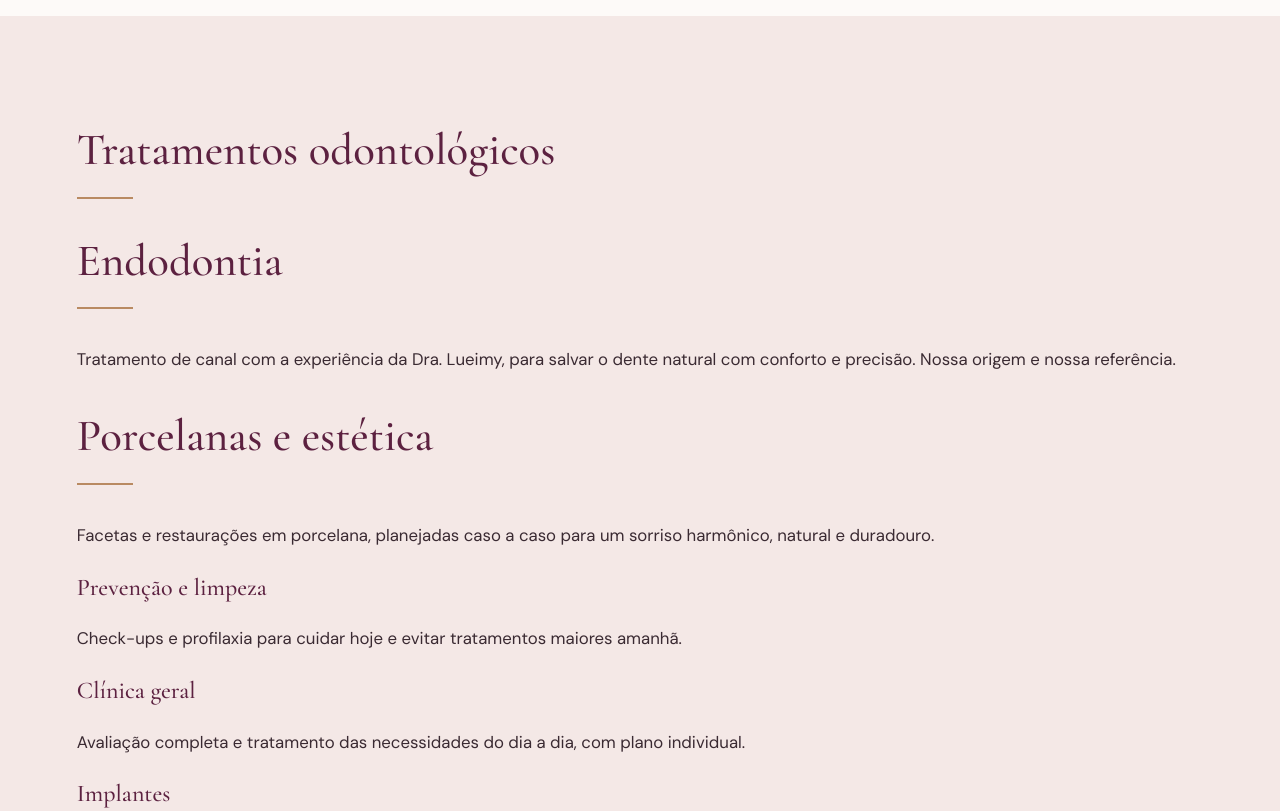
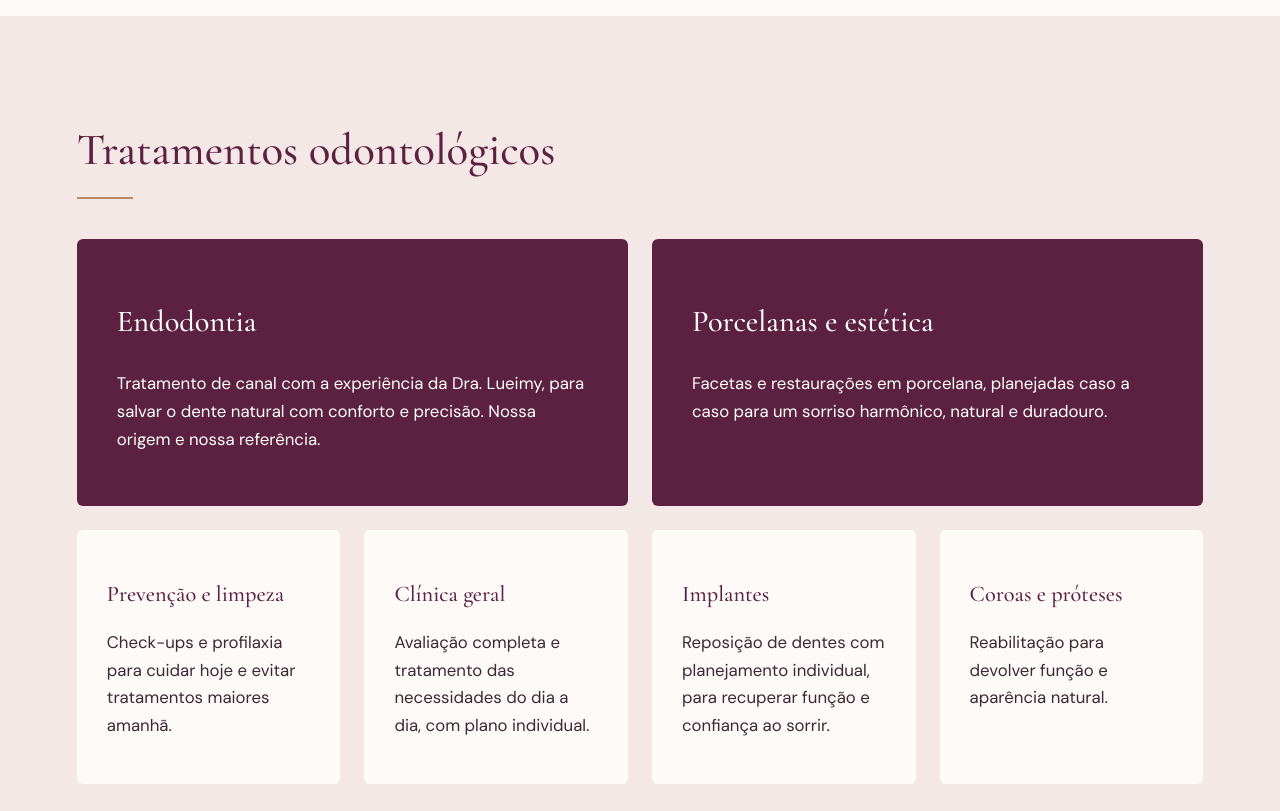
Before and after one commit to ProjectExtention/luna-clinica, a plain HTML site: page index.html in a window 1280 px wide. Shown: the part 1500-2311 px from the top of the page. Drawn offline with nearby package versions, Linux system fonts and the light colour scheme.

Commit message:
Seção tratamento ok

```diff
--- a/index.html
+++ b/index.html
@@ -95,11 +95,10 @@ Na Luna, cuidamos de você por inteiro: do sorriso ao bem-estar, com acolhimento
     </section>
 
     <section class="tratamentos" id="tratamentos">
-      <div>
         <h2>Tratamentos odontológicos</h2>
-
+      <div class="tratamentos-grade">
         <article class="tratamento-destaque">
-          <h2>Endodontia</h2>
+          <h3>Endodontia</h3>
           <p>
             Tratamento de canal com a experiência da Dra. Lueimy, para salvar o
             dente natural com conforto e precisão. Nossa origem e nossa
@@ -107,7 +106,7 @@ Na Luna, cuidamos de você por inteiro: do sorriso ao bem-estar, com acolhimento
           </p>
         </article>
         <article class="tratamento-destaque">
-          <h2>Porcelanas e estética</h2>
+          <h3>Porcelanas e estética</h3>
           <p>
             Facetas e restaurações em porcelana, planejadas caso a caso para um
             sorriso harmônico, natural e duradouro.
--- a/style.css
+++ b/style.css
@@ -260,9 +260,47 @@ header.scrolled {
   padding: clamp(40px, 6vw, 72px) var(--lateral);
 }
 
+.tratamentos-grade {
+  display: grid;
+  grid-template-columns: repeat(4, 1fr);
+  gap: 24px;
+  margin-top: 40px;
+}
+
 .tratamento-destaque {
+  grid-column: span 2;
+  background: var(--vinho);
+  color: #fff;
+  padding: 36px 40px;
+  border-radius: 6px;
 }
+
+.tratamento-destaque h3 {
+  color: #fff;
+  font-size: 1.9rem;
+}
+
 .tratamento-simples {
+  background: var(--papel);
+  padding: 28px 30px;
+  border-radius: 6px;
+}
+
+.tratamento-simples h3 {
+  font-size: 1.4rem;
+}
+
+.tratamento-destaque,
+.tratamento-simples {
+  transition:
+    transform 0.25s ease,
+    box-shadow 0.25s ease;
+}
+
+.tratamento-destaque:hover,
+.tratamento-simples:hover {
+  transform: translateY(-6px);
+  box-shadow: 0 14px 30px rgba(92, 33, 64, 0.18);
 }
 
 /* seção clube luna */
```
